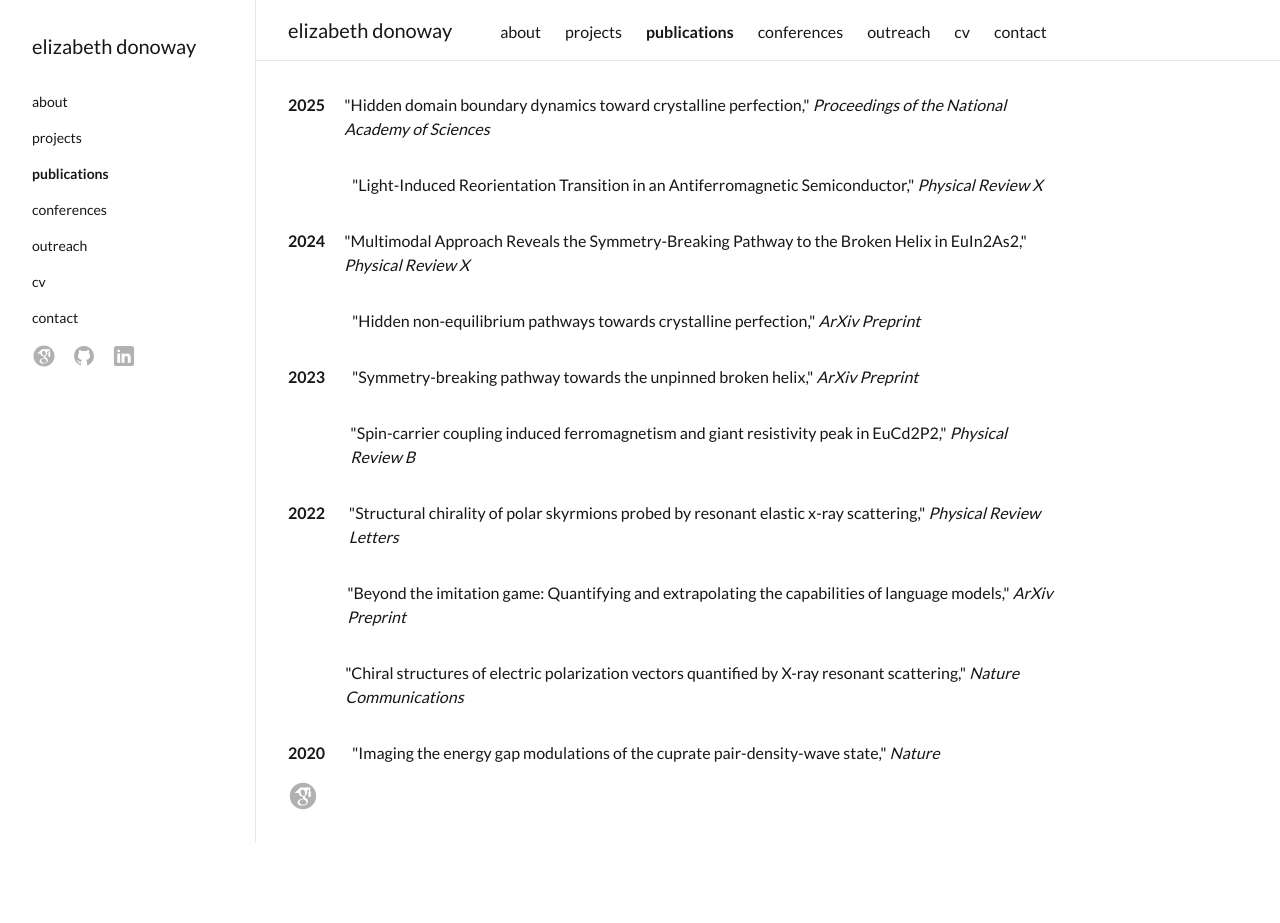
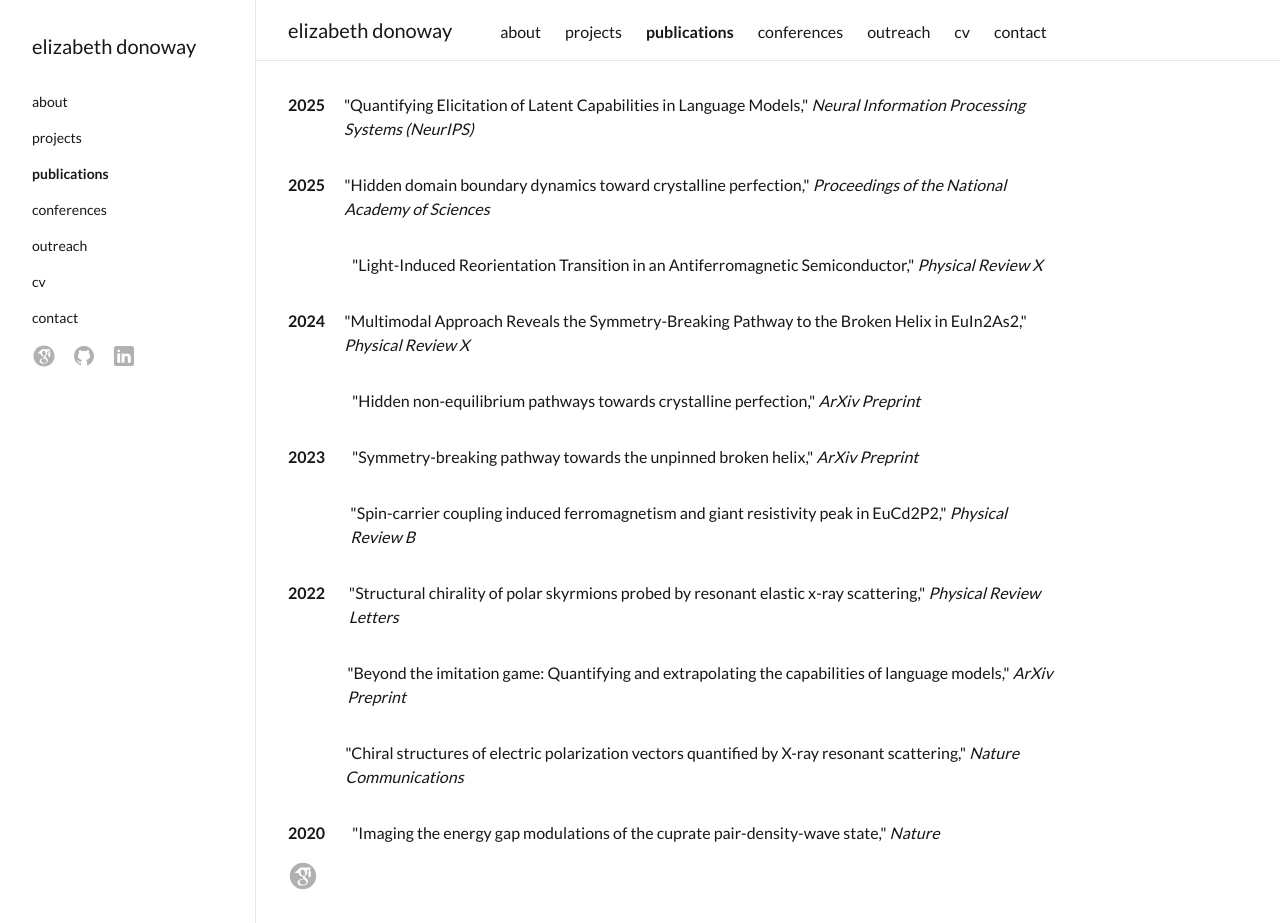
Before and after one commit to edonoway/personal-website, a Next.js app: page /publications in a window 1280 px wide. Before the commit the page ends 843 px from the top, so only its background shows below. Built offline with nearby package versions, Linux system fonts and the light colour scheme.

Commit message:
added accepted NeurIPS paper

```diff
--- a/app/publications/page.tsx
+++ b/app/publications/page.tsx
@@ -2,6 +2,12 @@ import Image from "next/image";
 import Link from "next/link";
 export default function Publications() {
   const publications = [
+    {
+      year: "2025",
+      title: "Quantifying Elicitation of Latent Capabilities in Language Models",
+      journal: "Neural Information Processing Systems (NeurIPS)",
+      url: "https://openreview.net/pdf?id=Dkgx2pS4Ww"
+    },
     {
       year: "2025",
       title: "Hidden domain boundary dynamics toward crystalline perfection",
```
